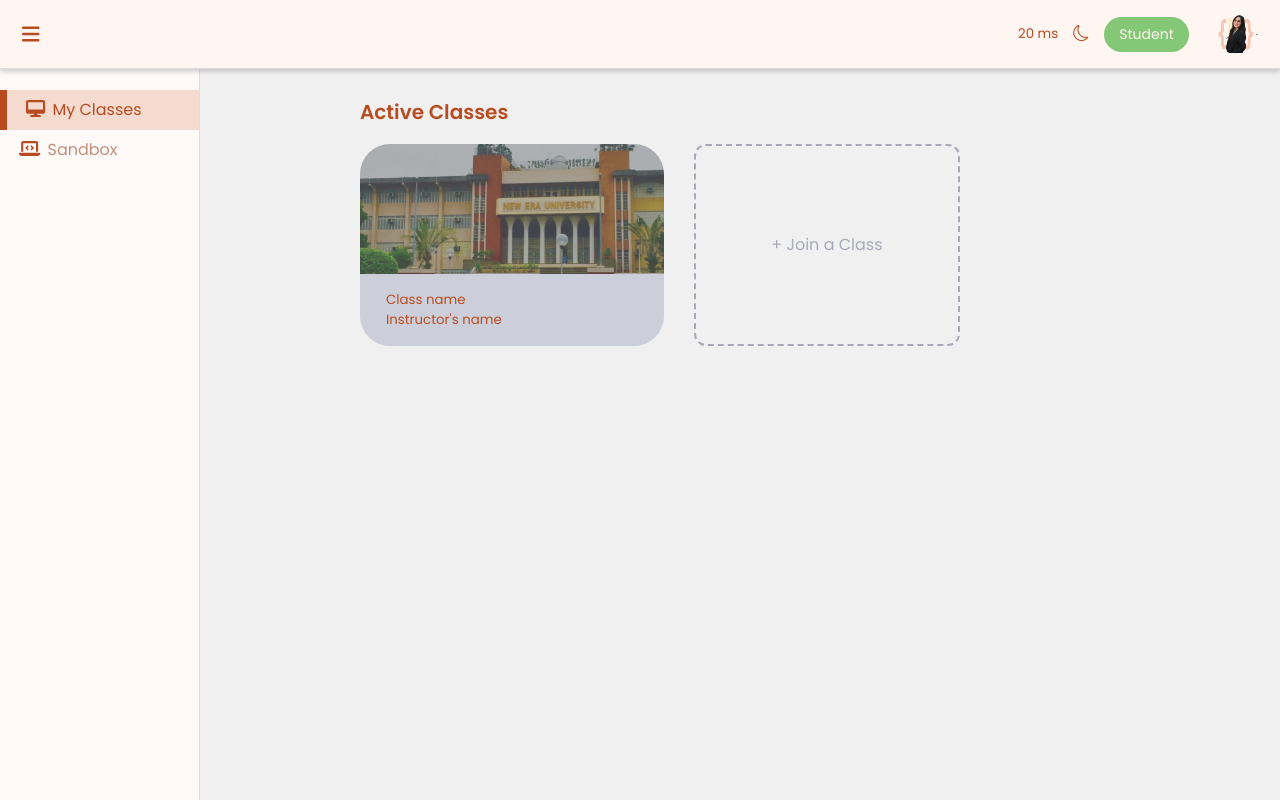
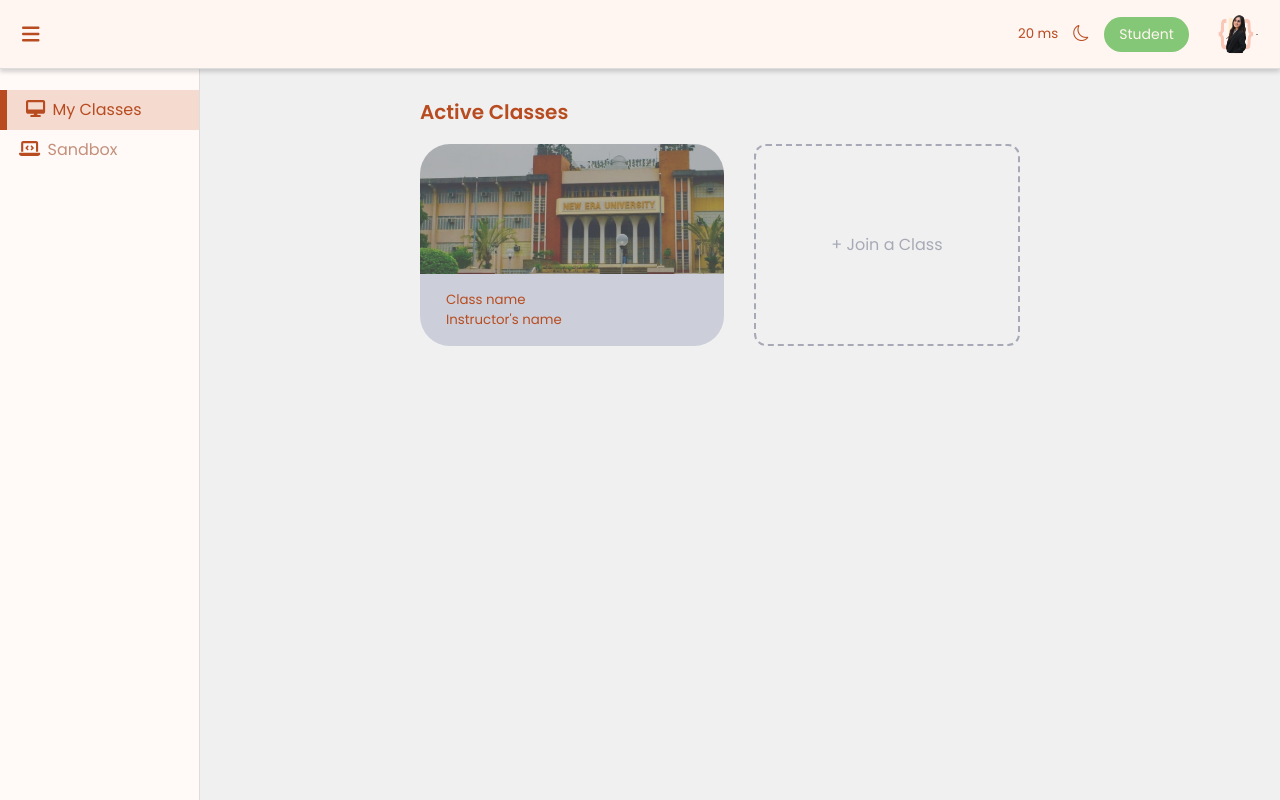
Before and after one commit to AeronRedCelajes/HANORI_Frontend, a React (Vite) app: page /login in a window 1280 px wide. Built offline with nearby package versions, Linux system fonts and the light colour scheme; the HTML template or start-up script is replaced by a standard one.

Commit message:
dashboard

```diff
--- a/src/style/student/dashboard.css
+++ b/src/style/student/dashboard.css
@@ -147,7 +147,7 @@
     justify-content: start;
     flex-direction: column;
     margin-top: 20px;
-    margin-left: 150px;
+    margin-left: 180px;
     padding: 30px;
     transition: margin-left 0.3s ease;
 }
```
